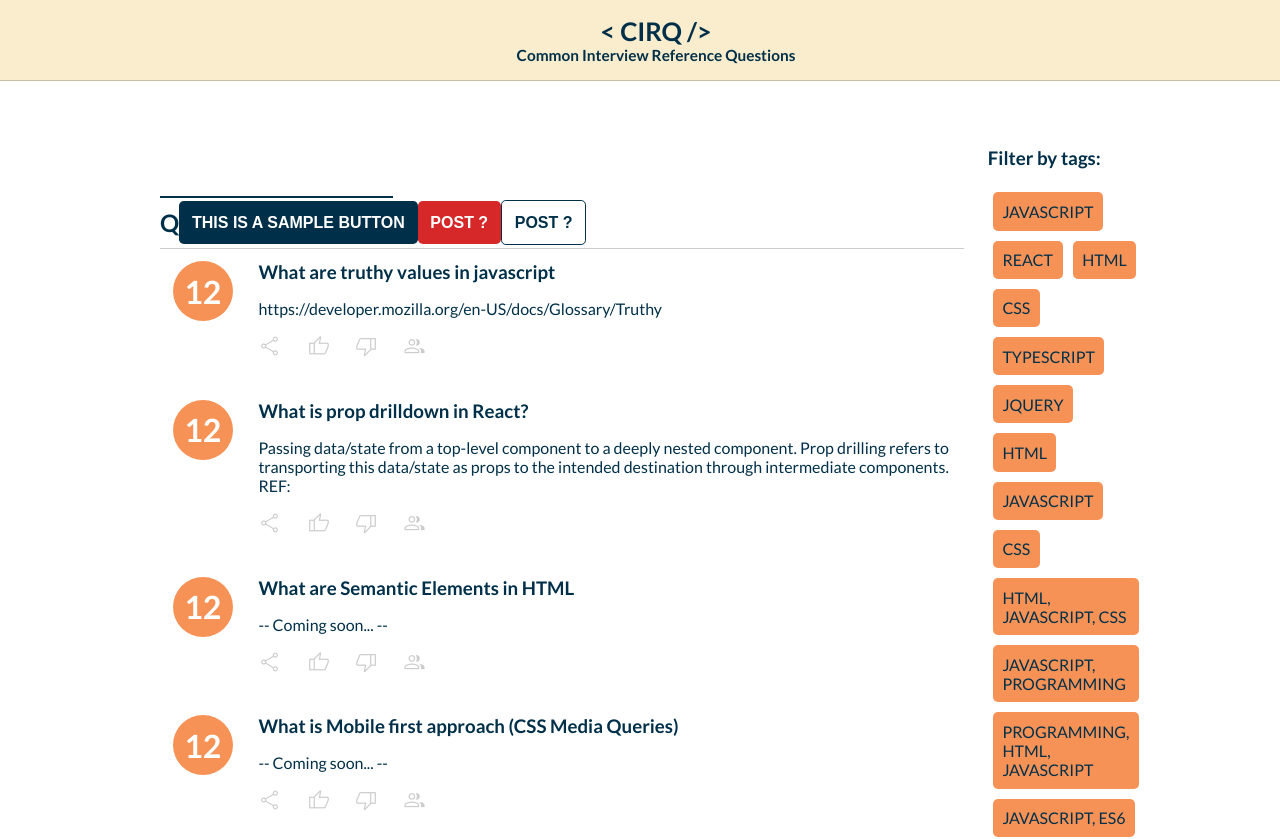
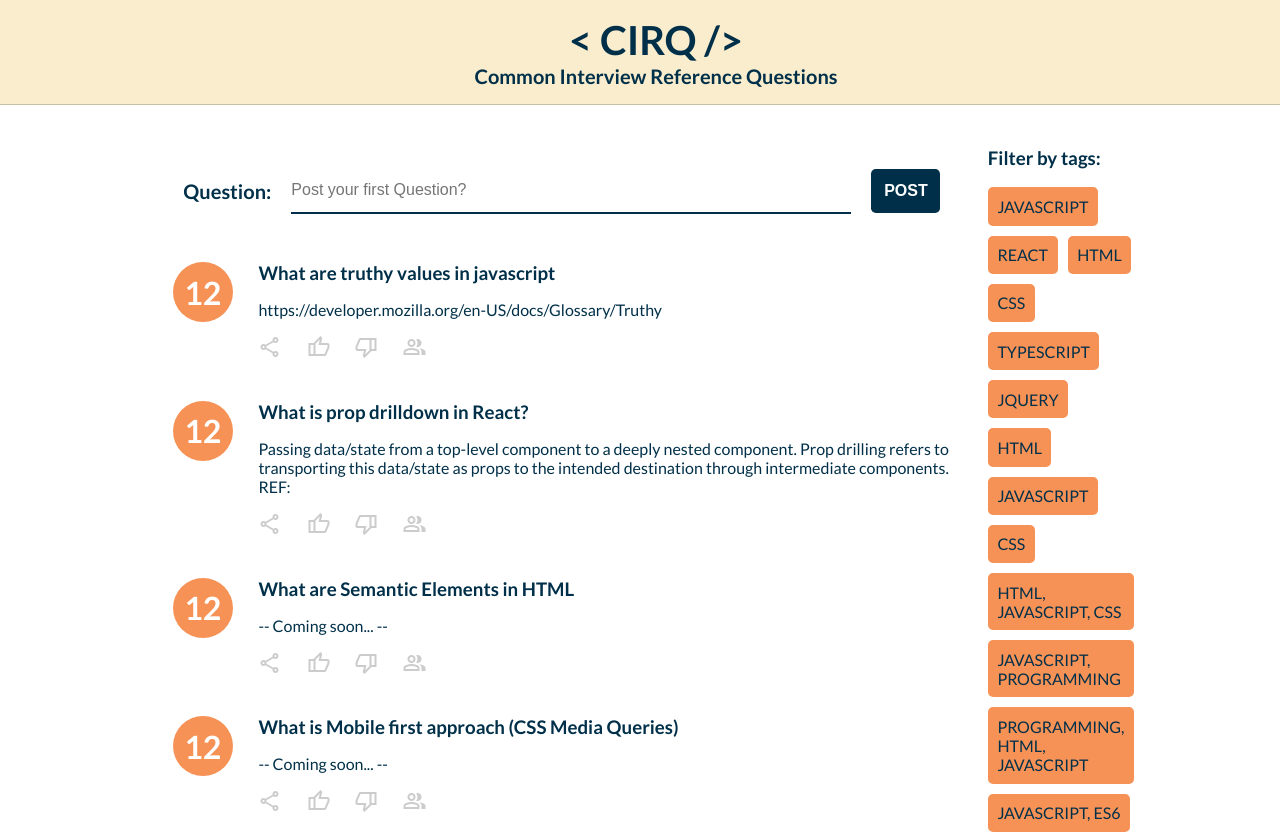
Before and after one commit to cklf537/cirq, a React (Create React App) app: page / in a window 1280 px wide. Shown: the top 839 px of the page. Built offline with nearby package versions, Linux system fonts and the light colour scheme.

Commit message:
Fix Post question section, implement basic Tag filter functionality and misc style fix

```diff
--- a/src/App.js
+++ b/src/App.js
@@ -13,8 +13,20 @@ export default function App() {
     setData(response.data);
   }, [response]);
 
+  const filterByTags = (e)=>{
+    const filterQuestions = data.filter(question=>{
+      return question.type.includes(e.target.innerHTML)
+    })
+    setData(filterQuestions);
+  }
+
+  const dataOBJ = {
+    filterByTags,
+    data
+  }
+
   return (
-    <AppContext.Provider value={data}>
+    <AppContext.Provider value={dataOBJ}>
       <>
         <AppHeader />
         <AppLayout />
--- a/src/component/add-question/addquestion.component.js
+++ b/src/component/add-question/addquestion.component.js
@@ -3,12 +3,10 @@ import './addquestions.scss';
 // import '../../scss/cirq.scss';
 
 const AddQuestion = ()=>{
-    return <section className="add-question-container" >
-        <h2>Q</h2>
-        {/* <p><input type="text" className="input-primary" placeholder="Search..." /></p> */}
-        <p><button className="btn-main">THIS IS A SAMPLE BUTTON</button></p>
-        <p><button className="btn-secondary">POST ?</button></p>
-        <p><button className="btn-outlined">POST ?</button></p>
+    return <section className="add-question-container gb-20" >
+        <h2 className="gr-20">Question:</h2>
+        <p><input type="text" className="input-primary gr-20 search-box" placeholder="Post your first Question?" /></p>
+        <p><button className="btn-main">POST</button></p>
     </section>
 }
 
--- a/src/component/add-question/addquestions.scss
+++ b/src/component/add-question/addquestions.scss
@@ -1,12 +1,17 @@
 @use '../../scss/variables';
 
-@mixin QContainer($height: 100px, $border: solid 1px #ccc, $display: flex, $align-item: center) {
+@mixin QContainer($border: solid 1px #ccc, $display: flex, $align-item: center) {
     display: $display;
-    border-bottom:$border;
-    height: $height;
+    // border-bottom:$border;
     align-items: $align-item;
+    // border: solid 1px #ccc;
+    justify-content: center;
 }
 
 .add-question-container{
-    @include QContainer($height:50px);
+    @include QContainer();
+    .search-box{
+        box-sizing: border-box;
+        width:35rem
+    }
 }
--- a/src/component/header/header.scss
+++ b/src/component/header/header.scss
@@ -12,29 +12,6 @@
   left:0;
   width: 100%;
 
-  h1 {
-    @include sm {
-      font-size: 6vw;
-      margin: 0;
-    }
-
-    @include xl {
-      margin: 0;
-      font-size: 2vw;
-    }
-  }
-
-  h2 {
-    font-size: 1.5vw;
-    margin: 0;
-    @include sm {
-      font-size: 1.5vw;
-    }
-
-    @include xl {
-      font-size: 1.2vw;
-    }
-  }
 }
 
 .appHeader{
--- a/src/component/layout/layout.component.js
+++ b/src/component/layout/layout.component.js
@@ -9,7 +9,7 @@ const AppLayout = () => {
   return (
     <section className="main-body">
       <section className="left-content">
-        <input type="text"  />
+        {/* <input type="text"  /> */}
         <AddQuestion />
         <RenderQestion />
       </section>
--- a/src/component/questions/questions.component.js
+++ b/src/component/questions/questions.component.js
@@ -6,14 +6,13 @@ import QuestionCard from '../card/card.component';
 import Badge from '../badge/badge.component';
 
 const RenderQestion = (props) => {
-  const questions = useContext(AppContext);
-  // console.log(questions);
+  const {data} = useContext(AppContext);
   return (
     <>
     {/* <QuestionCard /> */}
       <form>
-        {questions &&
-          questions.map(({ question, ans, imp }, i) => (
+        {data &&
+          data.map(({ question, ans, imp }, i) => (
             <section className="card-container" key={i}>
               <section className="answer-count">
                 {/* <div className='util-count'>2</div> */}
@@ -46,15 +45,15 @@ const RenderQestion = (props) => {
                     <button>Post Answer</button>
                   </section> */}
 
-                  <span class="material-symbols-outlined">share</span>
+                  <span className="material-symbols-outlined">share</span>
 
-                  <span class="material-symbols-outlined">
+                  <span className="material-symbols-outlined">
                     thumb_up_off
                   </span>
-                  <span class="material-symbols-outlined">
+                  <span className="material-symbols-outlined">
                     thumb_down_off
                   </span>
-                  <span class="material-symbols-outlined">
+                  <span className="material-symbols-outlined">
                     group
                   </span>
                 </section>
--- a/src/component/tags/tags.component.js
+++ b/src/component/tags/tags.component.js
@@ -4,18 +4,17 @@ import { getUniqueTags } from '../../util/util';
 import './tags.scss';
 
 const TechTags = () => {
-  const tags = getUniqueTags(useContext(AppContext));
-  const handleMouseOver = (e) => {
-    console.log(e.target);
-  };
+  const {data, filterByTags} = useContext(AppContext);
+  const tags = getUniqueTags(data);
+
   return (
     <>
       <h3>Filter by tags:</h3>
       {tags &&
         tags.map((type, i) => (
           <div
-            onMouseOver={handleMouseOver}
-            className="tec-tags"
+            onClick={filterByTags}
+            className="tec-tags gr-10 gb-10"
             key={i}
             data-id={i}
           >
--- a/src/component/tags/tags.scss
+++ b/src/component/tags/tags.scss
@@ -2,7 +2,7 @@
   display: inline-block;
   padding: 0.6rem;
   background-color: #f79256;
-  margin: 5px;
+  // margin: 5px;
   border-radius: 5px;
   font-weight: 500;
   :hover {
--- a/src/scss/_base.scss
+++ b/src/scss/_base.scss
@@ -6,18 +6,18 @@
 body {
   font-family: $app-font-family;
   color: $app-text-color;
-  h3,
-  h2 {
-    font-family: $app-font-family;
-  }
+//   h3,
+//   h2 {
+//     font-family: $app-font-family;
+//   }
 
-  .material-symbols-outlined {
-    font-variation-settings:
-      'FILL' 0,
-      'wght' 300,
-      'GRAD' -25,
-      'opsz' 40
-  }
+//   .material-symbols-outlined {
+//     font-variation-settings:
+//       'FILL' 0,
+//       'wght' 300,
+//       'GRAD' -25,
+//       'opsz' 40
+//   }
 
 }
 
--- a/src/scss/_cirq.scss
+++ b/src/scss/_cirq.scss
@@ -1,5 +1,6 @@
 @use "sass:math";
 @import "./variables";
+@import "../scss//breakpoints";
 @import "./util";
 
 
@@ -73,14 +74,63 @@ $elements:('button','input','form');
             @if $type == 'text' {
                 input[type=#{$type}]{
                     font-size: medium;
-                    padding: $btn-padding;
+                    padding: $btn-padding 0px;
                     border: none;
                     border-bottom: solid 2px $prussian-blue;
                     &:focus{
-                        border: none !important;
+                        outline: none;
+                        border-bottom: solid 2px $prussian-blue;
                     }
                 }
             }
         }
     }
 }
+
+// Headings
+
+h1{
+    @include sm {
+        padding: 0px;
+        margin: 0px;
+        font-size: 4.5rem;
+    }
+    @include xl {
+        font-size: 2.5rem;
+    }
+}
+
+h2{
+    @include sm {
+        padding: 0px;
+        margin: 0px;
+        font-size: 2rem;
+    }
+    @include xl {
+        font-size: 1.25rem;
+    }
+}
+
+// Paddings [5,10,15,20]
+
+$basePadding: 5;
+
+@while $basePadding  <= 20{
+    .g-#{$basePadding}{
+        margin: $basePadding + px;
+    }
+    .gl-#{$basePadding}{
+        margin-left: $basePadding + px;
+    }
+    .gr-#{$basePadding}{
+        margin-right: $basePadding + px;
+    }
+    .gb-#{$basePadding}{
+        margin-bottom: $basePadding + px;
+    }
+    .gt-#{$basePadding}{
+        margin-top: $basePadding + px;
+    }
+
+    $basePadding: $basePadding + 5;
+}
```
